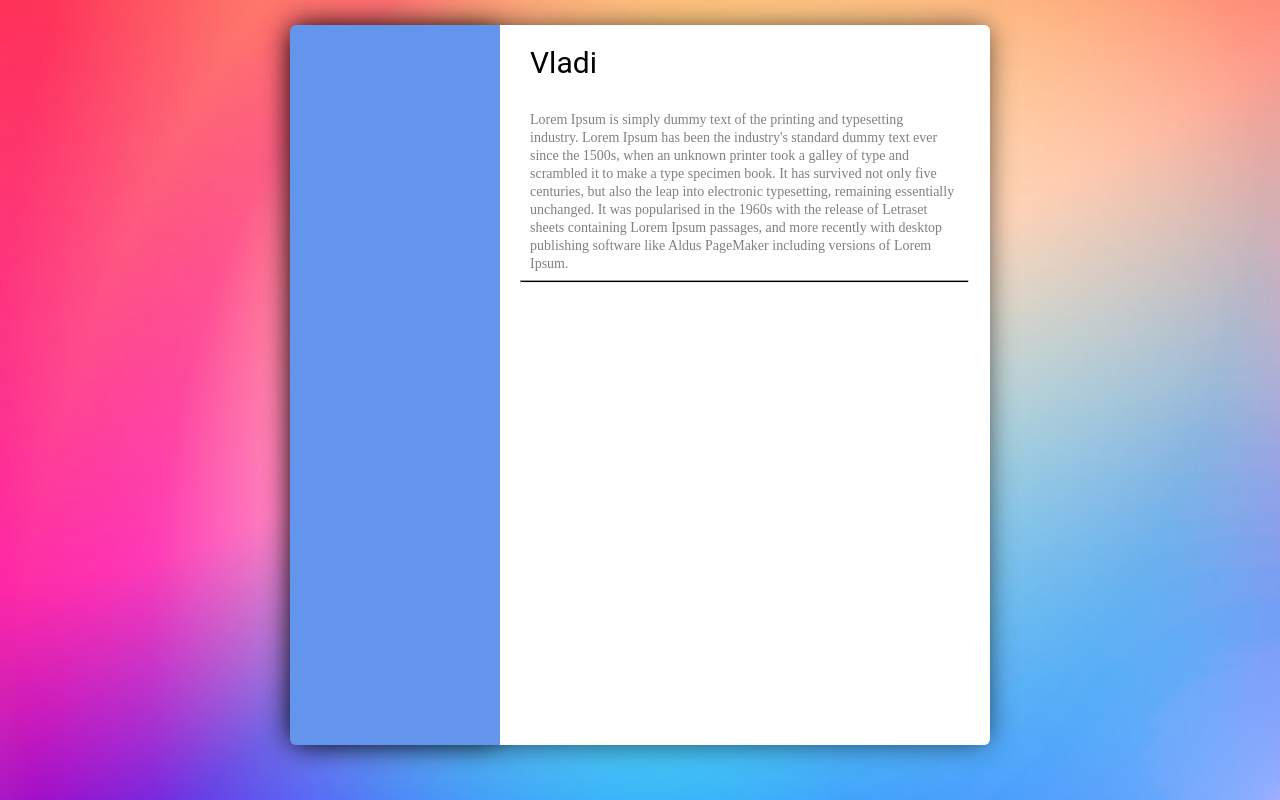
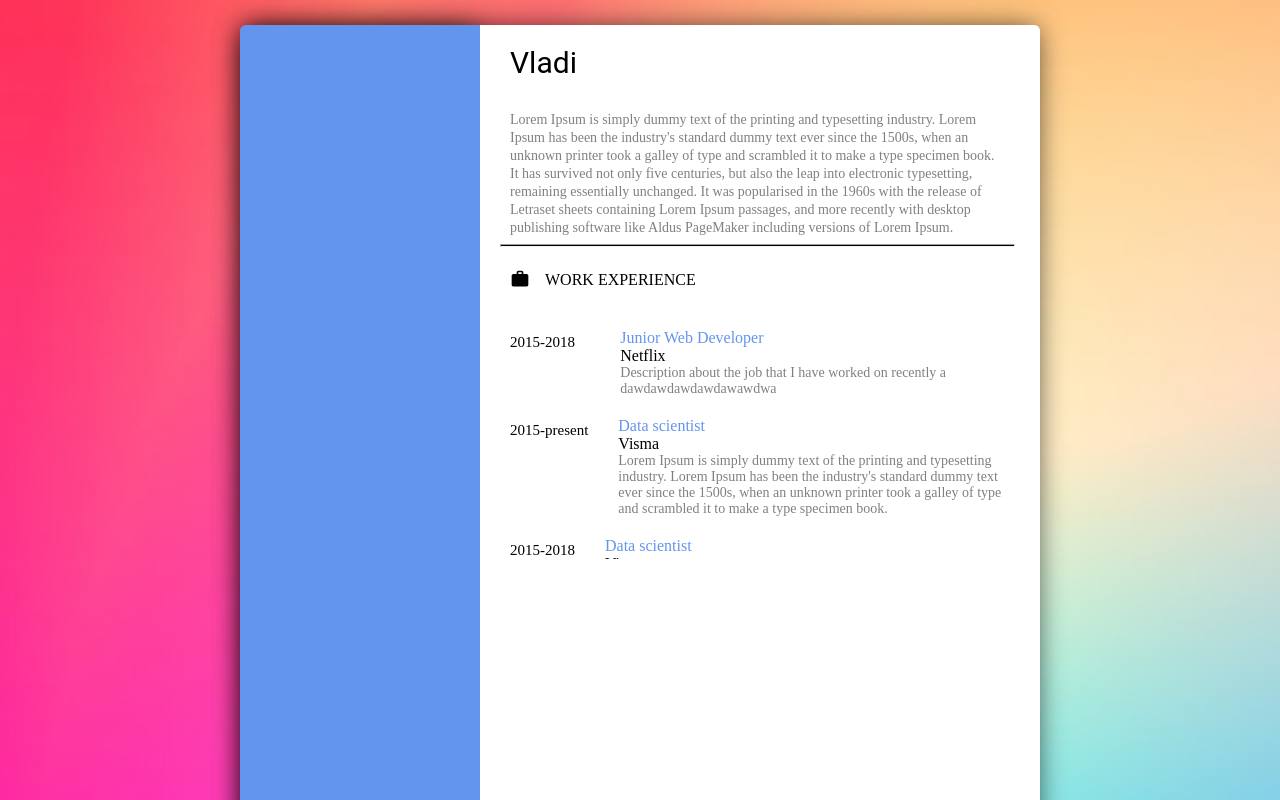
Before and after one commit to Riyokoo/CV-with-React, a React (Create React App) app: page / in a window 1280 px wide. Shown: the top 800 px of the page. Built offline with nearby package versions, Linux system fonts and the light colour scheme; the HTML template or start-up script is replaced by a standard one.

Commit message:
Added Work experience section

```diff
--- a/package.json
+++ b/package.json
@@ -9,6 +9,7 @@
     "react": "^17.0.2",
     "react-dom": "^17.0.2",
     "react-icons": "^4.2.0",
+    "react-perfect-scrollbar": "^1.5.8",
     "react-scripts": "4.0.3",
     "web-vitals": "^1.0.1"
   },
--- a/src/App.css
+++ b/src/App.css
@@ -8,7 +8,8 @@
   -webkit-box-shadow: 0px 0px 29px -4px rgba(0, 0, 0, 0.75);
   -moz-box-shadow: 0px 0px 29px -4px rgba(0, 0, 0, 0.75);
   box-shadow: 0px 0px 29px -4px rgba(0, 0, 0, 0.75);
-  width: 700px;
+  width: 800px;
+  height: 1200px;
 }
 
 hr {
--- a/src/components/CV-Container/CV-Container.css
+++ b/src/components/CV-Container/CV-Container.css
@@ -2,7 +2,7 @@
   background-color: white;
 
   width: 70%;
-  height: 90vh;
+  height: 100%;
   border-top-right-radius: 6px;
   border-bottom-right-radius: 6px;
 }
--- a/src/components/LeftHeader/LeftHeader.css
+++ b/src/components/LeftHeader/LeftHeader.css
@@ -1,6 +1,6 @@
 .left-header {
   background-color: #6495ed;
-  height: 90vh;
+  height: 100%;
   width: 30%;
   border-bottom-left-radius: 6px;
   border-top-left-radius: 6px;
--- a/src/components/WorkExperienceSection/WorkExperienceSection.css
+++ b/src/components/WorkExperienceSection/WorkExperienceSection.css
@@ -1,7 +1,61 @@
 .work-experience-container {
   padding-left: 30px;
+  padding-top: 10px;
+  padding-right: 30px;
+}
+
+.jobs-list {
+  margin-top: 20px;
+  overflow: scroll;
+  display: flex;
+  flex-direction: column;
+  height: 250px;
+}
+
+.period {
+  white-space: nowrap;
+  padding-top: 5px;
+
+  width: 100px;
+  font-size: 15px;
+}
+
+.job-item {
+  display: flex;
+  flex-direction: row;
   padding-top: 20px;
-  overflow: auto;
+}
 
-  height: 100px;
+.job-title {
+  display: flex;
+  flex-direction: column;
+  margin-left: 30px;
 }
+
+.job-title-name {
+  color: #6495ed;
+}
+
+.work-icon {
+  font-size: 20px;
+  transform: translateY(20%);
+  padding-right: 15px;
+}
+
+.jobs-list::-webkit-scrollbar {
+  width: 12px; /* width of the entire scrollbar */
+}
+
+.jobs-list::-webkit-scrollbar-track {
+  background: transparent; /* color of the tracking area */
+}
+
+.jobs-list::-webkit-scrollbar-thumb {
+  background-color: black; /* color of the scroll thumb */
+  border-radius: 6px; /* roundness of the scroll thumb */
+  border: 1px inherit; /* creates padding around scroll thumb */
+}
+
+.description {
+  color: gray;
+}
--- a/src/components/WorkExperienceSection/WorkExperienceSection.jsx
+++ b/src/components/WorkExperienceSection/WorkExperienceSection.jsx
@@ -1,6 +1,7 @@
 import React from 'react';
 import './WorkExperienceSection.css';
 import { MdWork } from 'react-icons/md';
+import PerfectSccrollbar from 'react-perfect-scrollbar';
 
 export default class WorkExperienceSection extends React.Component {
 
@@ -9,8 +10,60 @@ export default class WorkExperienceSection extends React.Component {
 
             <div className="work-experience-container">
 
+                     <MdWork className = "work-icon"></MdWork>
+                    <text className = "work-header">WORK EXPERIENCE</text>
+
+                <div className = "jobs-list">
+
+                    <div className = "job-item">
+
+                        <text className = "period">2015-2018</text>
+
+                        <div className = "job-title">
+                            <text className = "job-title-name">Junior Web Developer</text>
+                            <text>Netflix</text>
+                            <text className = "description">Description about the job that I have worked on recently a dawdawdawdawdawawdwa</text>
+                        </div>
+
+                    </div>
+
+                    <div className = "job-item">
+
+                        <text className = "period">2015-present</text>
+
+                        <div className = "job-title">
+                            <text className = "job-title-name">Data scientist</text>
+                            <text>Visma</text>
+                            <text className="description">
+                                Lorem Ipsum is simply dummy text of the printing and typesetting industry.
+                                Lorem Ipsum has been the industry's standard dummy text ever since the 1500s,
+                                 when an unknown printer took a galley of type and scrambled it to make a type specimen book.
+                            </text>
+                        </div>
+
+                    </div>
+
+                    <div className = "job-item">
+
+                        <text className = "period">2015-2018</text>
+
+                        <div className = "job-title">
+                            <text className = "job-title-name">Data scientist</text>
+                            <text>Visma</text>
+                            <text className="description">
+                                Lorem Ipsum is simply dummy text of the printing and typesetting industry.
+                                Lorem Ipsum has been the industry's standard dummy text ever since the 1500s,
+                                 when an unknown printer took a galley of type and scrambled it to make a type specimen book.
+                            </text>
+                        </div>
+
+                    </div>
 
 
+
+
+
+               </div>
 
 
             </div>
```
Also changed, not shown: 2 other files (tests, documents, lock files or other folders).
